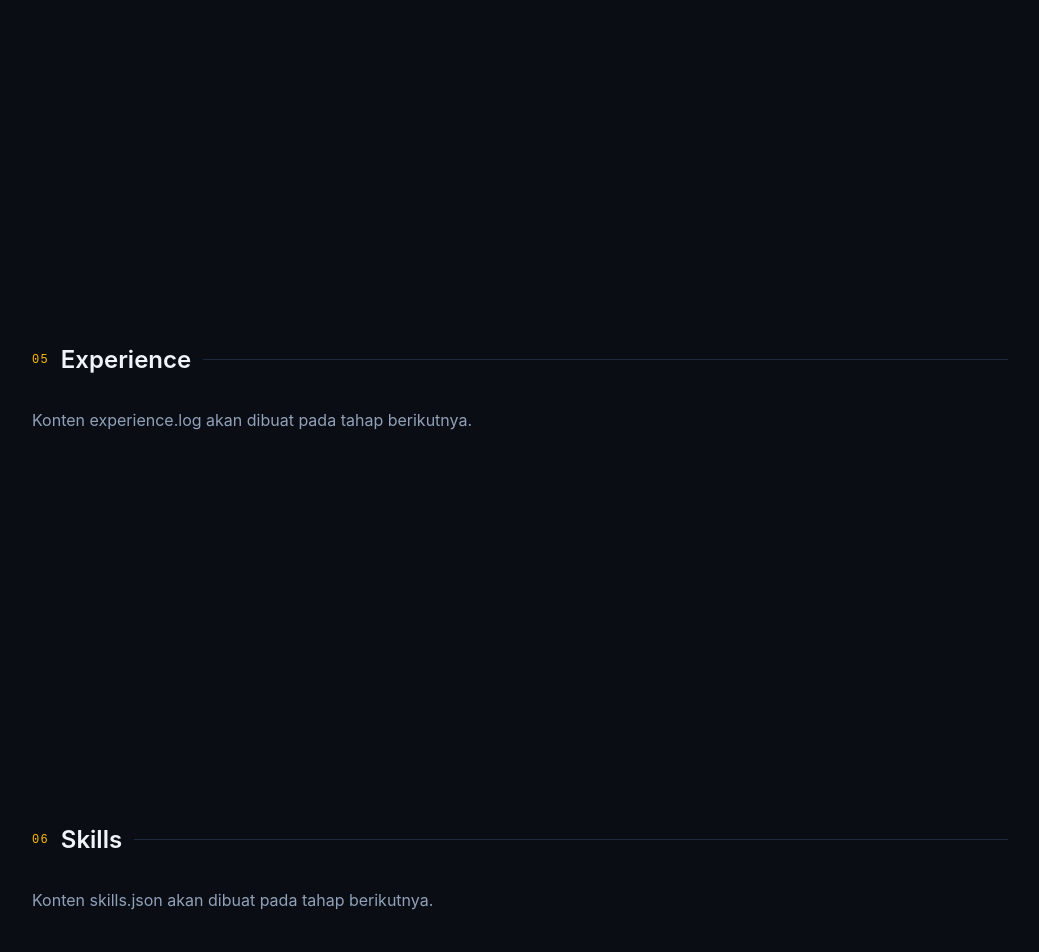
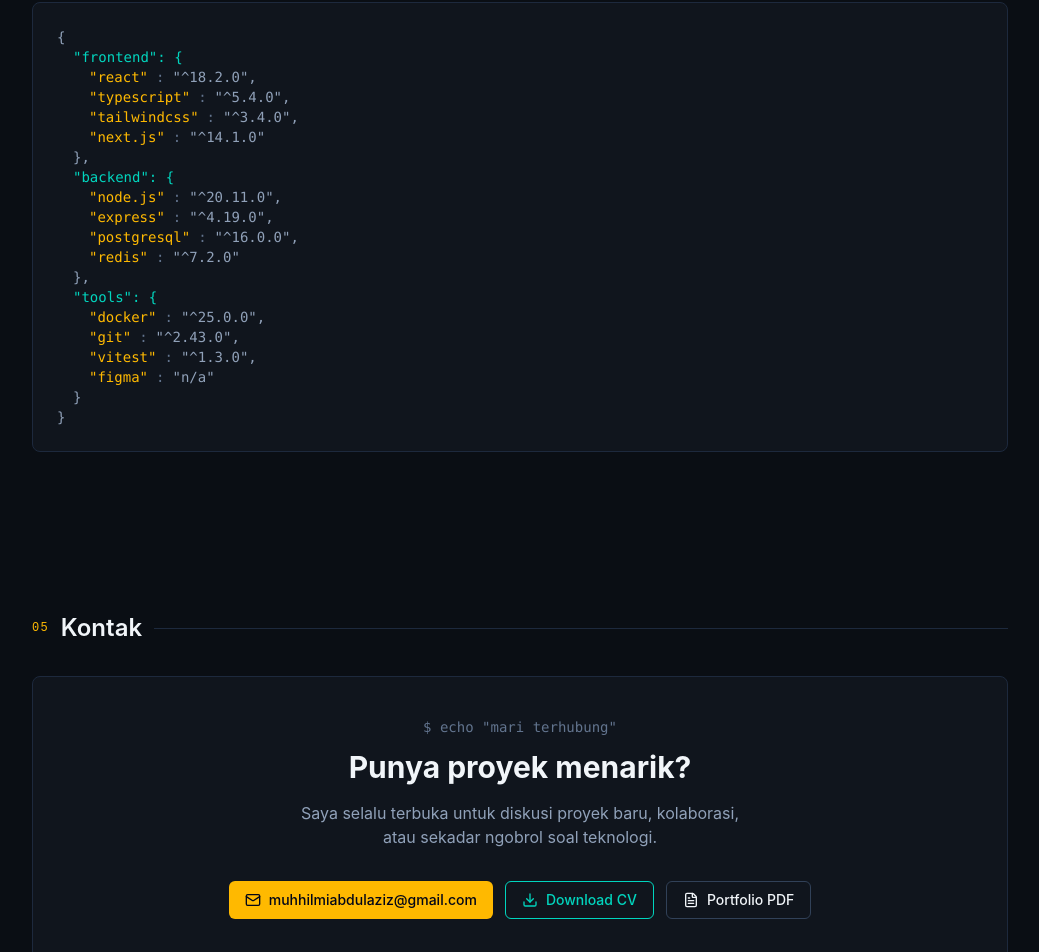
Before and after one commit to MuhHilmi/muhhilmi.github.io, a React (Vite) app: page / in a window 1280 px wide. Shown: the part 2851-3803 px from the top of the page, without its empty margins (120-1159 px from the left). Built offline with nearby package versions, Linux system fonts and the light colour scheme.

Commit message:
feat: add Footer and ContactSection components; integrate ExperienceSection and SkillsSection into App layout

```diff
--- a/src/App.jsx
+++ b/src/App.jsx
@@ -1,13 +1,13 @@
 import { useState } from "react";
 
 import Header from "./components/layout/Header";
+import Footer from "./components/layout/Footer";
 import Hero from "./components/hero/Hero";
-import SectionLabel from "./components/common/SectionLabel";
-
 import AboutSection from "./sections/AboutSection";
 import ProjectSection from "./sections/ProjectSection";
-
-import { NAV_TABS } from "./data/navigation";
+import ExperienceSection from "./sections/ExperienceSection";
+import SkillsSection from "./sections/SkillsSection";
+import ContactSection from "./sections/ContactSection";
 
 function App() {
   const [activeSection, setActiveSection] = useState("about");
@@ -21,10 +21,6 @@ function App() {
     });
   }
 
-  const remainingSections = NAV_TABS.filter(
-    (tab) => ~["about", "projects"].includes(tab.id)
-  );
-
   return (
     <div className="min-h-screen bg-[#0A0E14] text-slate-100">
       <Header
@@ -35,21 +31,10 @@ function App() {
         <Hero />
         <AboutSection />
         <ProjectSection />
-        {remainingSections.map((tab, index) => (
-          <section
-            key={tab.id}
-            id={tab.id}
-            className="min-h-[60vh] scroll-mt-16 py-16"
-          >
-            <SectionLabel
-              index={String(index + 3).padStart(2, "0")}
-              title={tab.id.charAt(0).toUpperCase() + tab.id.slice(1)}
-            />
-            <p className="text-slate-400">
-              Konten {tab.label} akan dibuat pada tahap berikutnya.
-            </p>
-          </section>
-        ))}
+        <ExperienceSection />
+        <SkillsSection />
+        <ContactSection />
+        <Footer />
       </main>
     </div>
   );
--- a/src/components/experience/ExperienceItem.jsx
+++ b/src/components/experience/ExperienceItem.jsx
@@ -1,4 +1,3 @@
-
 import { GitCommitHorizontal } from "lucide-react";
 
 function ExperienceItem({ experience }) {
--- /dev/null
+++ b/src/components/layout/Footer.jsx
@@ -0,0 +1,9 @@
+function Footer() {
+    return (
+        <footer className="py-8 text-center font-mono text-xs text-slate-500">
+            {"// built with React - " + new Date().getFullYear()}
+        </footer>
+    );
+}
+
+export default Footer;
--- /dev/null
+++ b/src/sections/ContactSection.jsx
@@ -0,0 +1,72 @@
+import { GitCompare, Link, Mail, Download, FileText } from "lucide-react";
+import SectionLabel from "../components/common/SectionLabel";
+import ActionLink from "../components/common/ActionLink";
+import { PROFILE } from "../data/portfolio";
+
+function ContactSection() {
+    return (
+        <section
+            id="contact"
+            className="scroll-mt-16 py-16 sm:py-24"
+        >
+            <SectionLabel index="05" title="Kontak" />
+            <div className="rounded-lg border border-slate-800 bg-[#10151D] p-6 text-center sm:p-10">
+                <p className="mb-3 font-mono text-sm text-slate-500">
+                    $ echo "mari terhubung"
+                </p>
+                <h2 className="mb-4 text-2xl font-bold text-slate-100 sm:text-3xl">
+                    Punya proyek menarik?
+                </h2>
+                <p className="mx-auto mb-8 max-w-md text-sm text-slate-400 sm:text-base">
+                    Saya selalu terbuka untuk diskusi proyek baru, kolaborasi, atau sekadar ngobrol soal teknologi.
+                </p>
+                <div className="flex flex-wrap justify-center gap-3">
+                    <ActionLink
+                        href={`mailto:${PROFILE.email}`}
+                        icon={Mail}
+                        variant="primary"
+                    >
+                        {PROFILE.email}
+                    </ActionLink>
+                    <ActionLink
+                        href={PROFILE.cvUrl}
+                        icon={Download}
+                        variant="teal"
+                        download
+                    >
+                        Download CV
+                    </ActionLink>
+                    <ActionLink
+                        href={PROFILE.portfolioPdfUrl}
+                        icon={FileText}
+                        download
+                    >
+                        Portfolio PDF
+                    </ActionLink>
+                </div>
+                <div className="mt-8 flex justify-center gap-5">
+                    <a
+                        href={PROFILE.github}
+                        target="_blank"
+                        rel="noopener noreferrer"
+                        aria-label="GitHub"
+                        className="text-slate-400 hover:text-amber-400"
+                    >
+                        <GitCompare size={20} />
+                    </a>
+                    <a
+                        href={PROFILE.linkedin}
+                        target="_blank"
+                        rel="noopener noreferrer"
+                        aria-label="GitHub"
+                        className="text-slate-400 hover:text-amber-400"
+                    >
+                        <Link size={20} />
+                    </a>
+                </div>
+            </div>
+        </section>
+    );
+}
+
+export default ContactSection;
```
